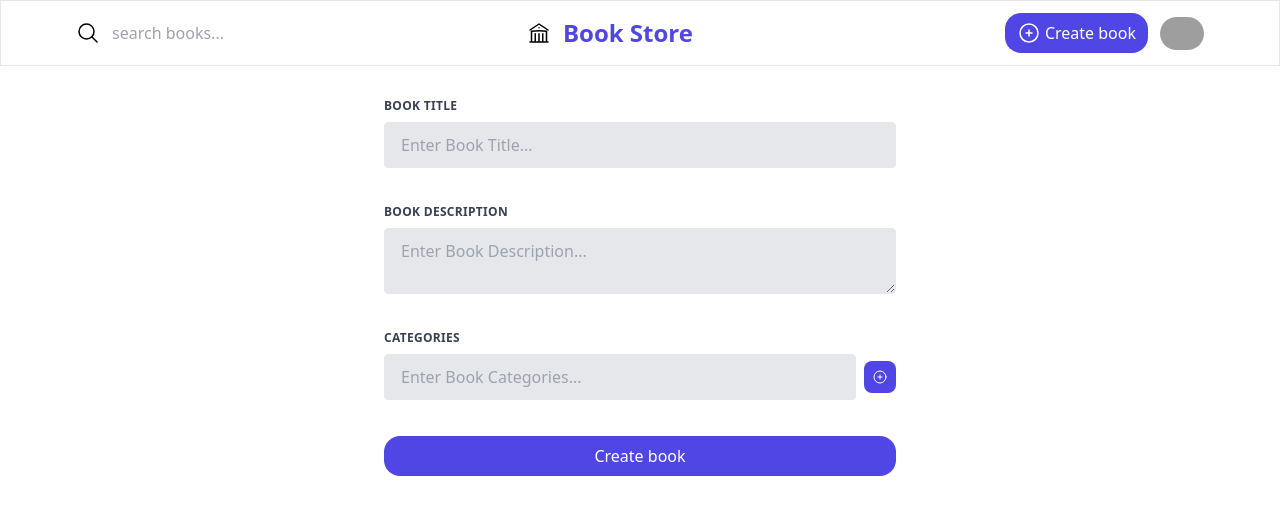
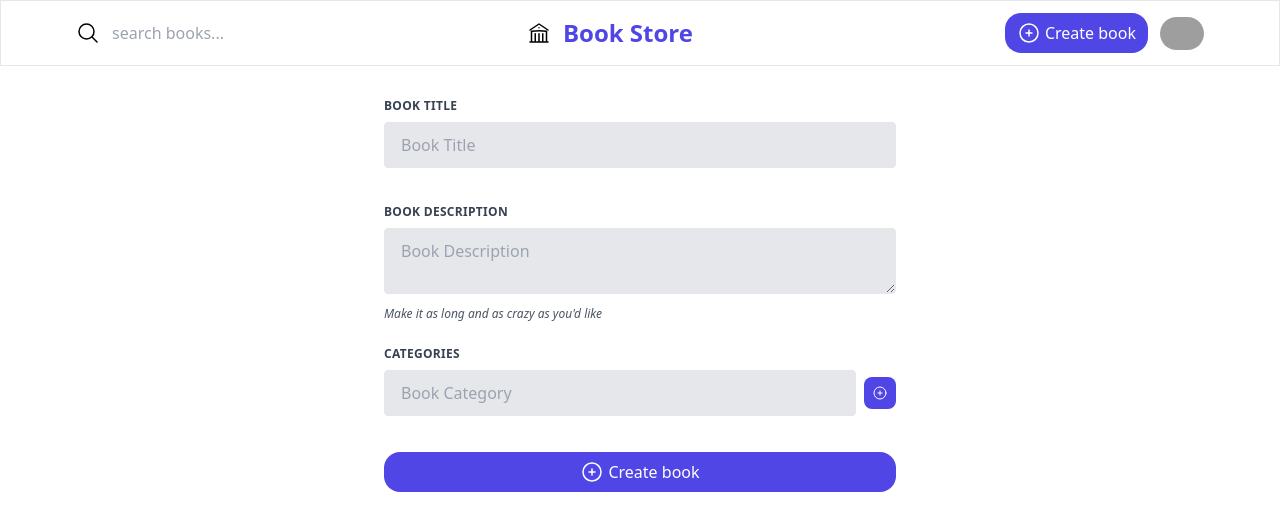
Before and after one commit to heinwaiyankyaw/library_system, a React (Vite) app: page /create in a window 1280 px wide. Shown: the top 530 px of the page. Built offline with nearby package versions, Linux system fonts and the light colour scheme; grey boxes are pictures that could not be loaded.

Commit message:
NeedToWatchAgain

```diff
--- a/src/data/db.json
+++ b/src/data/db.json
@@ -4,19 +4,38 @@
       "id": 1,
       "title": "Eloquent JavaScript",
       "description": "Best JavaScript Book",
-      "categories": ["JavaScript", "Programming"]
+      "categories": [
+        "JavaScript",
+        "Programming"
+      ]
     },
     {
       "id": 2,
       "title": "Laravel from scratch",
       "description": "Best PHP Framework Book",
-      "categories": ["PHP", "Programming", "Laravel"]
+      "categories": [
+        "PHP",
+        "Programming",
+        "Laravel"
+      ]
     },
     {
       "id": 3,
       "title": "React",
       "description": "Best JavaScript Library Book",
-      "categories": ["React", "Programming", "JavaScript"]
+      "categories": [
+        "React",
+        "Programming",
+        "JavaScript"
+      ]
+    },
+    {
+      "title": "hello",
+      "description": "asd",
+      "categories": [
+        "asdf"
+      ],
+      "id": 4
     }
   ]
 }
--- a/src/hooks/useFetch.jsx
+++ b/src/hooks/useFetch.jsx
@@ -1,7 +1,8 @@
 import { useEffect, useState } from "react";
 
-function useFetch(url) {
+function useFetch(url, method = "GET") {
   let [data, setData] = useState(null);
+  let [postData, setPostData] = useState(null);
   let [loading, setLoading] = useState(false);
   let [error, setError] = useState(null);
 
@@ -9,10 +10,13 @@ function useFetch(url) {
     let abortController = new AbortController();
     let signal = abortController.signal;
 
+    let options = {
+      signal,
+      method,
+    };
     setLoading(true);
-    fetch(url, {
-      signal,
-    })
+    let fetchData = () => {
+      fetch(url, options)
         .then((res) => {
           if (!res.ok) {
             throw Error("something went wrong");
@@ -27,13 +31,28 @@ function useFetch(url) {
         .catch((e) => {
           setError(e.message);
         });
+    };
+    if (method === "POST" && postData) {
+      options = {
+        ...options,
+        headers: {
+          "Content-Type": "application/json",
+        },
+        body: JSON.stringify(postData),
+      };
+      fetchData();
+    }
+
+    if (method === "GET") {
+      fetchData();
+    }
 
     //cleanup function
     return () => {
       abortController.abort();
     };
-  }, [url]);
-  return { data, loading, error };
+  }, [url, postData]);
+  return { setPostData, data, loading, error };
 }
 
 export default useFetch;
--- a/src/pages/Create.jsx
+++ b/src/pages/Create.jsx
@@ -1,26 +1,56 @@
-import React, { useState } from "react";
+import React, { useEffect, useState } from "react";
+import useFetch from "../hooks/useFetch";
+import { useNavigate } from "react-router-dom";
 
 export default function Create() {
   let [title, setTitle] = useState("");
   let [description, setDescription] = useState("");
   let [newCategory, setNewCategory] = useState("");
+  let [categories, setCategories] = useState([]);
+
+  let { setPostData, data: book } = useFetch(
+    "http://localhost:3001/books",
+    "POST"
+  );
+  let navigate = useNavigate();
+  let addCategory = (e) => {
+    setCategories((prev) => [newCategory, ...prev]);
+    setNewCategory("");
+  };
+
+  let addBook = (e) => {
+    e.preventDefault();
+    let data = {
+      title,
+      description,
+      categories,
+    };
+    setPostData(data);
+  };
+
+  useEffect(() => {
+    if (book) {
+      navigate("/");
+    }
+  }, [book]);
+
   return (
-    <form className="w-full max-w-lg mx-auto mt-5">
+    <form className="w-full max-w-lg mx-auto mt-5" onSubmit={addBook}>
       <div className="flex flex-wrap -mx-3 mb-6">
         <div className="w-full px-3">
           <label
             className="block uppercase tracking-wide text-gray-700 text-xs font-bold mb-2"
-            for="grid-password"
+            htmlFor="grid-password"
           >
             Book Title
           </label>
           <input
+            value={title}
+            onChange={(e) => setTitle(e.target.value)}
             className="appearance-none block w-full bg-gray-200 text-gray-700 border border-gray-200 rounded py-3 px-4 mb-3 leading-tight focus:outline-none focus:bg-white focus:border-gray-500"
             id="grid-password"
             type="text"
-            placeholder="Enter Book Title..."
-            value={title}
-            onChange={(e) => setTitle(e.target.value)}
+            placeholder="Book Title"
           />
         </div>
       </div>
@@ -28,45 +58,52 @@ export default function Create() {
         <div className="w-full px-3">
           <label
             className="block uppercase tracking-wide text-gray-700 text-xs font-bold mb-2"
-            for="grid-password"
+            htmlFor="grid-password"
           >
             Book Description
           </label>
           <textarea
+            value={description}
+            onChange={(e) => setDescription(e.target.value)}
             className="appearance-none block w-full bg-gray-200 text-gray-700 border border-gray-200 rounded py-3 px-4 mb-3 leading-tight focus:outline-none focus:bg-white focus:border-gray-500"
             id="grid-password"
-            type="text"
-            placeholder="Enter Book Description..."
-            value={description}
-            onChange={(e) => setDescription(e.target.value)}
+            type="password"
+            placeholder="Book Description"
           />
+          <p className="text-gray-600 text-xs italic">
+            Make it as long and as crazy as you'd like
+          </p>
         </div>
       </div>
       <div className="flex flex-wrap -mx-3 mb-6">
         <div className="w-full px-3">
           <label
             className="block uppercase tracking-wide text-gray-700 text-xs font-bold mb-2"
-            for="grid-password"
+            htmlFor="grid-password"
           >
             Categories
           </label>
           <div className="flex items-center space-x-2">
             <input
+              value={newCategory}
+              onChange={(e) => setNewCategory(e.target.value)}
               className="appearance-none block w-full bg-gray-200 text-gray-700 border border-gray-200 rounded py-3 px-4 mb-3 leading-tight focus:outline-none focus:bg-white focus:border-gray-500"
               id="grid-password"
               type="text"
-              placeholder="Enter Book Categories..."
-              value={newCategory}
-              onChange={(e) => setNewCategory(e.target.value)}
+              placeholder="Book Category"
             />
-            <button className="bg-primary mb-3 p-1 rounded-lg">
+            <button
+              type="button"
+              onClick={addCategory}
+              className="bg-primary p-1 rounded-lg mb-3"
+            >
               <svg
                 xmlns="http://www.w3.org/2000/svg"
                 fill="none"
                 viewBox="0 0 24 24"
                 strokeWidth={1.5}
                 stroke="currentColor"
-                className="w-6 h-6 text-white p-1"
+                className="w-6 h-6 p-1 text-white"
               >
                 <path
                   strokeLinecap="round"
@@ -77,8 +114,35 @@ export default function Create() {
             </button>
           </div>
         </div>
+        <div className="flex flex-wrap">
+          {categories.map((c) => (
+            <span
+              key={c}
+              className="mx-1 my-1 text-white rounded-full px-2 py-1 text-sm bg-primary"
+            >
+              {" "}
+              {c}
+            </span>
+          ))}
+        </div>
       </div>
-      <button className="text-white bg-primary px-3 py-2 rounded-2xl flex items-center gap-1 w-full justify-center">
+      {/* create book */}
+      <button className="text-white bg-primary px-3 py-2 rounded-2xl flex justify-center items-center gap-1 w-full">
+        <svg
+          xmlns="http://www.w3.org/2000/svg"
+          fill="none"
+          viewBox="0 0 24 24"
+          strokeWidth={1.5}
+          stroke="currentColor"
+          className="w-6 h-6"
+        >
+          <path
+            strokeLinecap="round"
+            strokeLinejoin="round"
+            d="M12 9v6m3-3H9m12 0a9 9 0 11-18 0 9 9 0 0118 0z"
+          />
+        </svg>
+
         <span className="hidden md:block">Create book</span>
       </button>
     </form>
```
Lines whose indentation alone changed are shown as unchanged.
